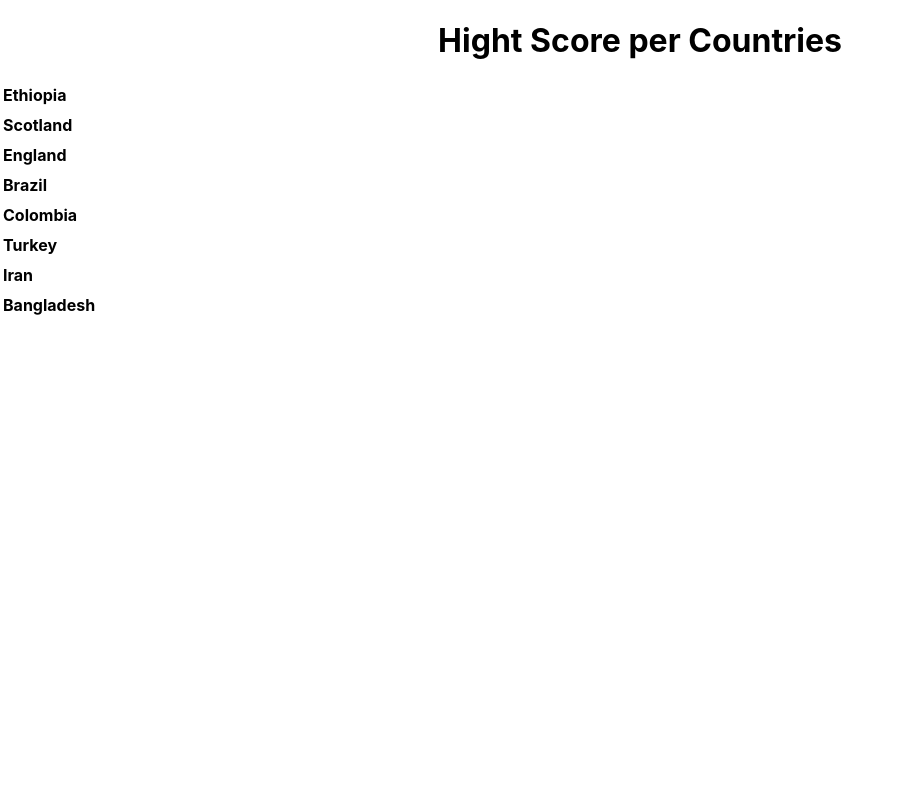
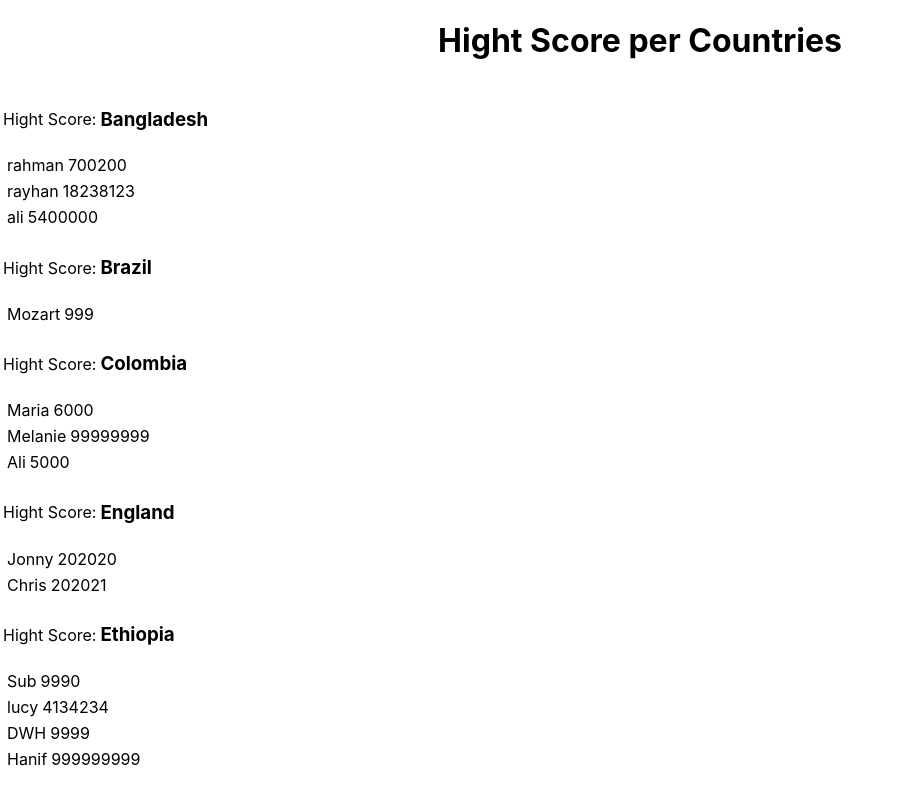
Before and after one commit to alinosratipour/high-scores-react, a React (Create React App) app: page / in a window 1280 px wide. Shown: the top 800 px of the page, without its empty margins (0-901 px from the left). Built offline with nearby package versions, Linux system fonts and the light colour scheme.

Commit message:
finished displaying data and sort it in alpabetical order

```diff
--- a/src/HighScoreTable.js
+++ b/src/HighScoreTable.js
@@ -1,12 +1,12 @@
 import React from "react";
-import allCountryScores from "./Score.js";
+import Score from "./Score";
 import PlayerScore from "./PlayerScore";
 
 const HighScoreTable = () =>{
     return(
    <div>
    <h1>Hight Score per Countries</h1>
-       <PlayerScore Score={allCountryScores}/>
+       <PlayerScore Score={Score}/>
    </div>
 
 
--- a/src/PlayerScore.js
+++ b/src/PlayerScore.js
@@ -1,18 +1,42 @@
+
 import React from "react";
+
 
 const PlayerScore = (props) =>{
     return(
-   <div>
-     {props.Score.map(item =>{
-         const {name,scores:{n,s}} = item;
+   <div >
+
+     {props.Score.sort((a, b) => a.name.localeCompare(b.name)).map(item =>{
+         const {name,scores} = item;
          return(
+            <div>
             <table>
-              <th>{name}</th>
-               <tr>
-                   <td>{s}</td>
-                   <td></td>
-               </tr>
+                <th></th>
+                <tr>
+                  <td>Hight Score: </td>
+                  <td><h3>{name}</h3></td>
+                </tr>
+
             </table>
+
+
+
+                   <div>{scores.map(score=>{
+                       const { n, s } = score;
+                    return(
+                    <table>
+                    <th></th>
+
+                        <td>{n}</td>
+                        <td>{s}</td>
+                    </table>
+
+                    );
+
+                   })}</div>
+
+
+            </div>
          );
      })}
    </div>
```
Also changed, not shown: src/test.html (added, +12 -0 lines).
